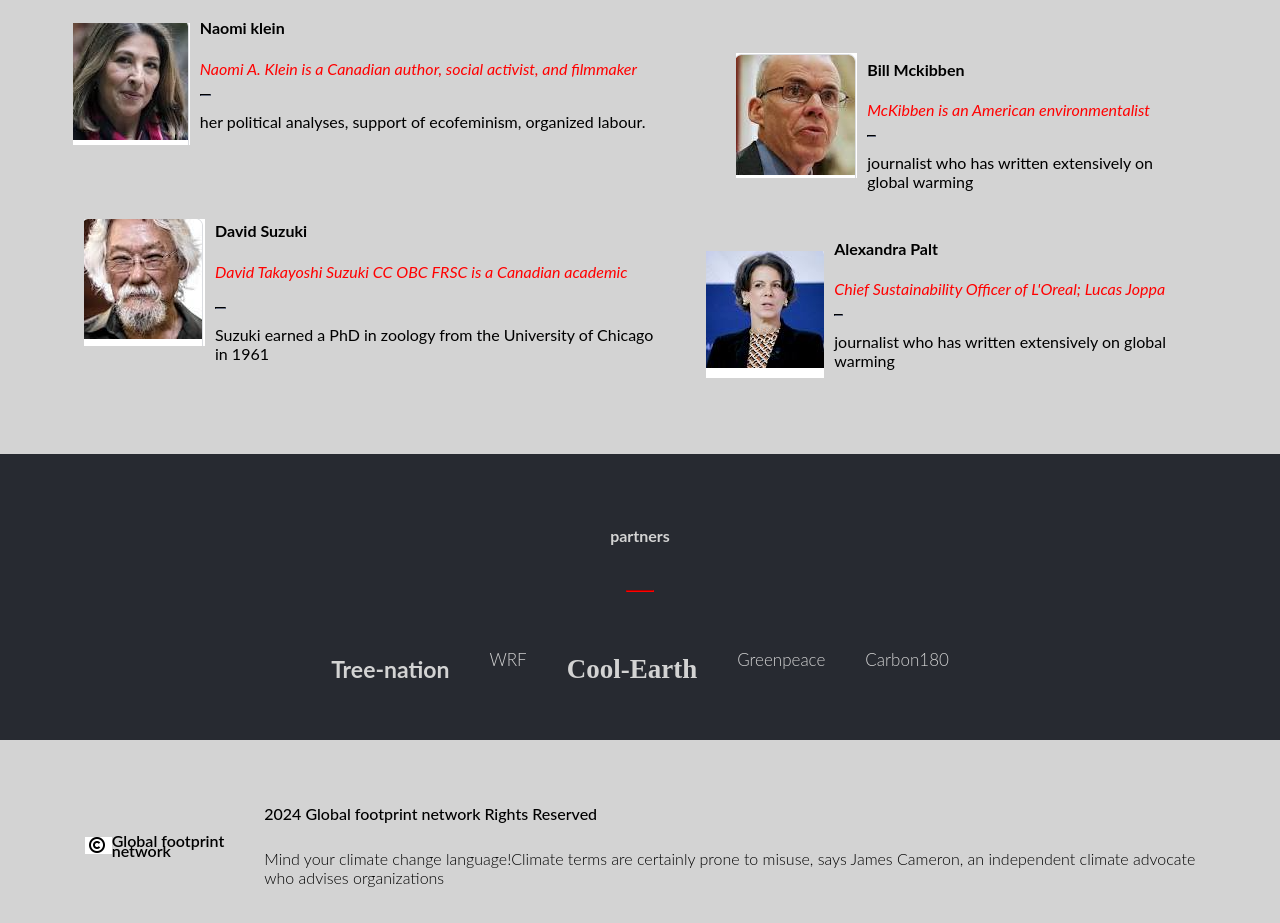
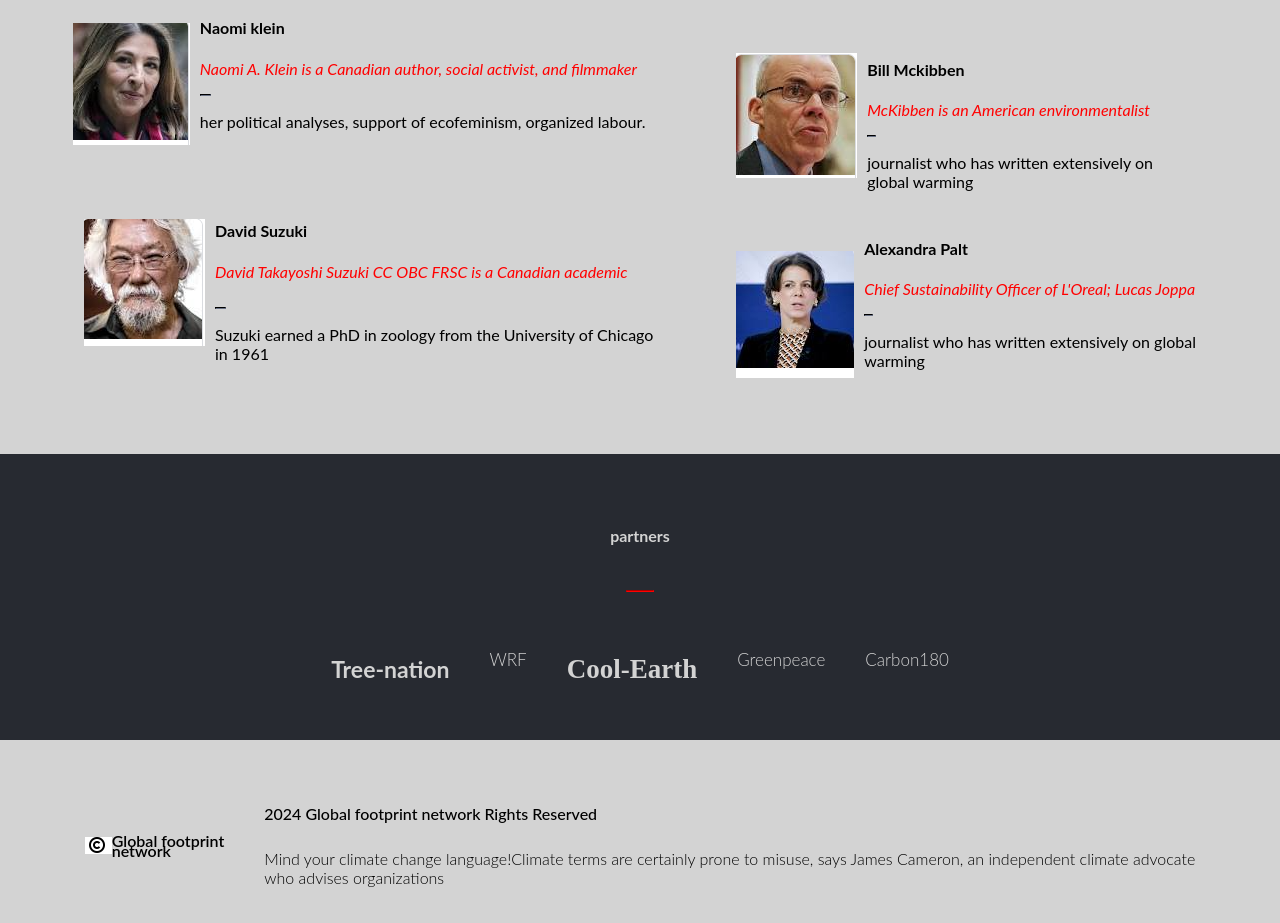
Before and after one commit to cosywasswa/Capstone-Project1, a website: page index.html in a window 1280 px wide. Shown: the part 1647-2570 px from the top of the page. Drawn offline with Linux system fonts and the light colour scheme; a web font is replaced by a local one.

Commit message:
Corrected a bug on speaker6

```diff
--- a/style.css
+++ b/style.css
@@ -1183,6 +1183,7 @@
     align-items: center;
     gap: 10px;
     margin: 20px 20px;
+    padding-left: 30px;
   }
 
   .bio6 {
```
